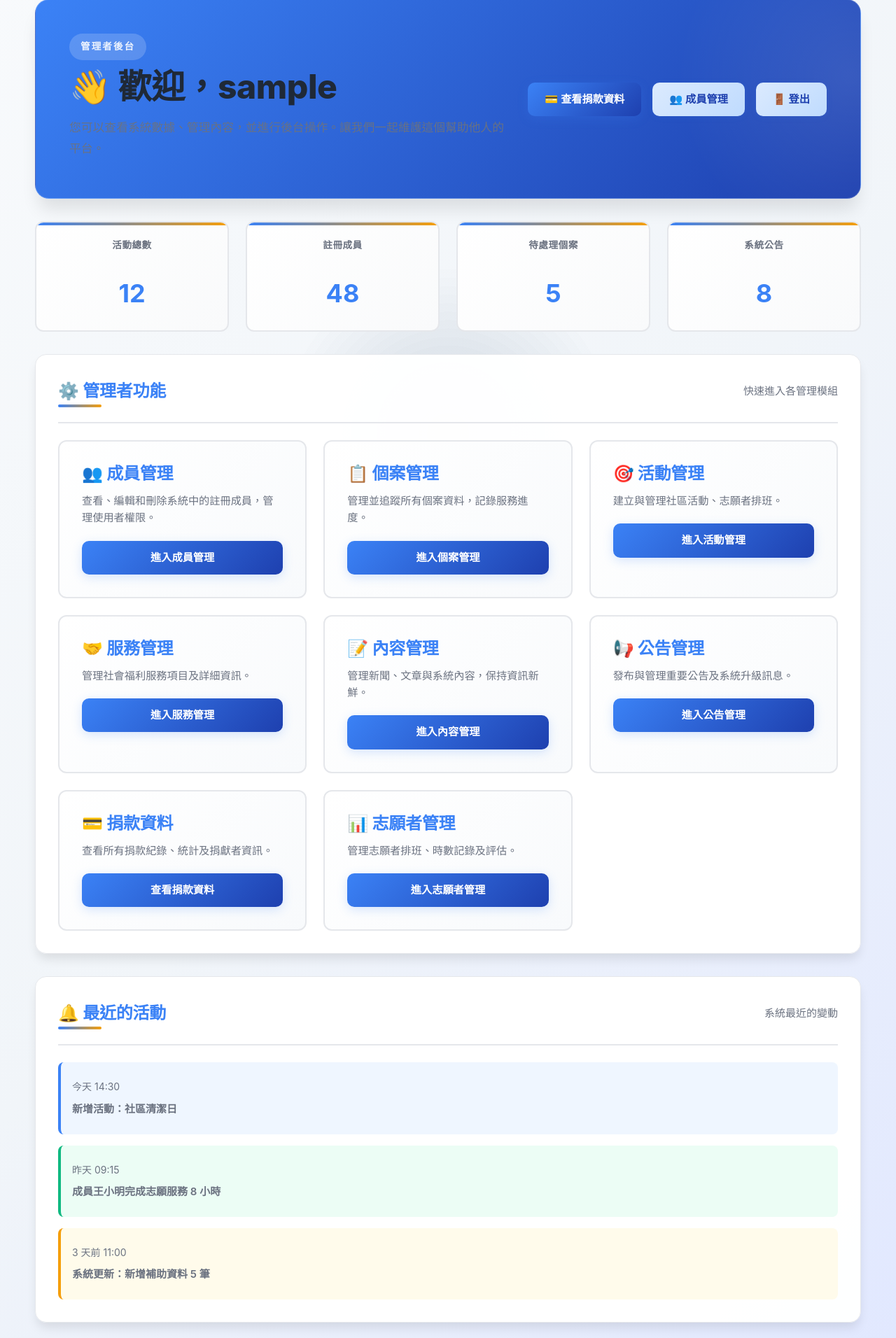
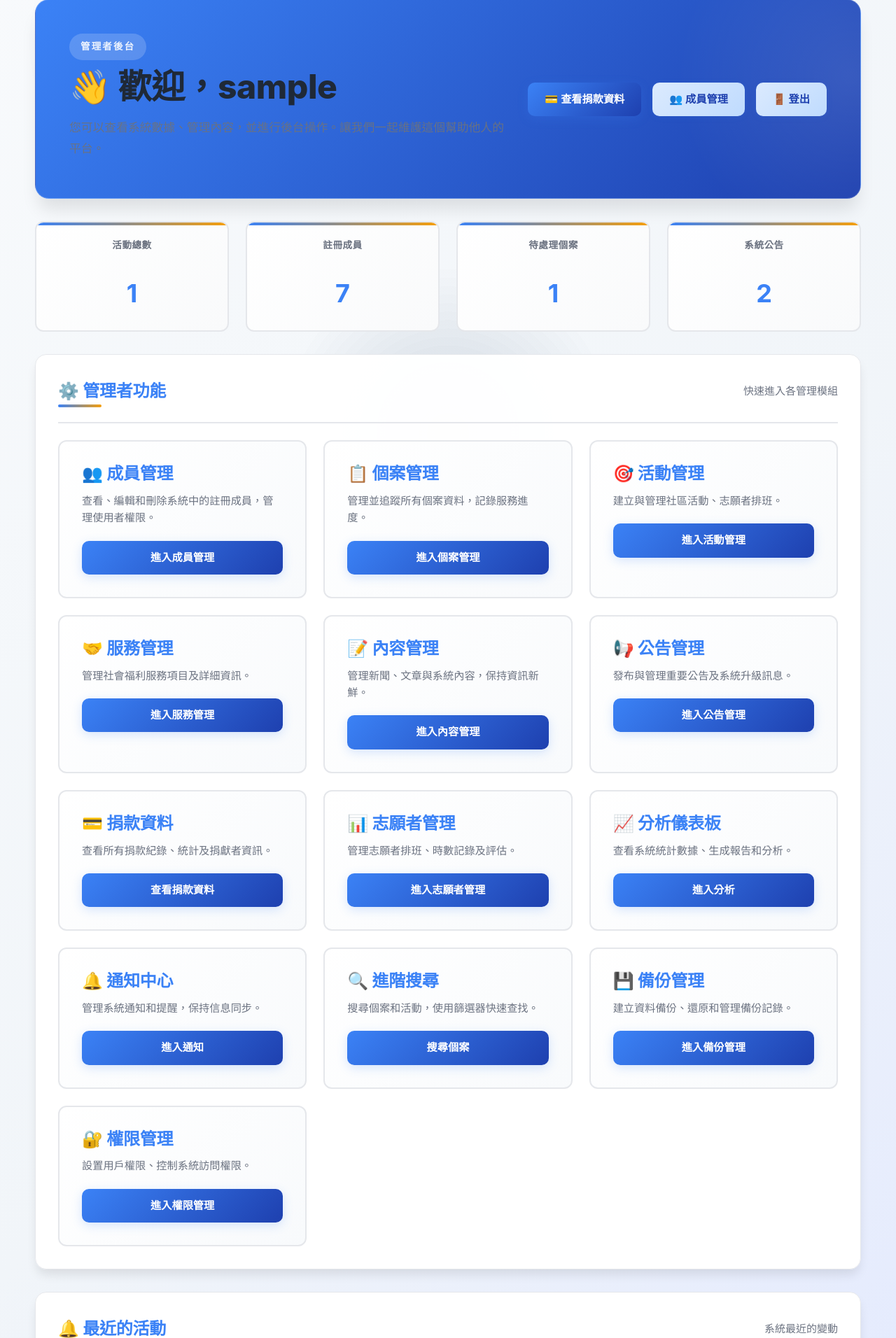
Before and after one commit to HankLee1016/-, a Flask app: page /admin in a window 1280 px wide. Shown: the part 100-2012 px from the top of the page at 70% size. Run offline with Flask 3, Linux system fonts and the light colour scheme; the visitor is signed in with stand-in values (Sample User, id 1); some libraries are stand-ins or nearby versions.

Commit message:
介面功能

```diff
--- a/templates/admin.html
+++ b/templates/admin.html
@@ -23,19 +23,19 @@
 <div class="stats-grid">
     <div class="stat-box">
         <h3>活動總數</h3>
-        <div class="value">12</div>
+        <div class="value">{{ activities_count }}</div>
     </div>
     <div class="stat-box">
         <h3>註冊成員</h3>
-        <div class="value">48</div>
+        <div class="value">{{ members_count }}</div>
     </div>
     <div class="stat-box">
         <h3>待處理個案</h3>
-        <div class="value">5</div>
+        <div class="value">{{ pending_cases_count }}</div>
     </div>
     <div class="stat-box">
         <h3>系統公告</h3>
-        <div class="value">8</div>
+        <div class="value">{{ announcements_count }}</div>
     </div>
 </div>
 
@@ -93,6 +93,36 @@
             <p>管理志願者排班、時數記錄及評估。</p>
             <a class="button" href="/admin/volunteer">進入志願者管理</a>
         </div>
+
+        <div class="feature-card">
+            <h3>📈 分析儀表板</h3>
+            <p>查看系統統計數據、生成報告和分析。</p>
+            <a class="button" href="/analytics/dashboard">進入分析</a>
+        </div>
+
+        <div class="feature-card">
+            <h3>🔔 通知中心</h3>
+            <p>管理系統通知和提醒，保持信息同步。</p>
+            <a class="button" href="/notifications">進入通知</a>
+        </div>
+
+        <div class="feature-card">
+            <h3>🔍 進階搜尋</h3>
+            <p>搜尋個案和活動，使用篩選器快速查找。</p>
+            <a class="button" href="/search/cases">搜尋個案</a>
+        </div>
+
+        <div class="feature-card">
+            <h3>💾 備份管理</h3>
+            <p>建立資料備份、還原和管理備份記錄。</p>
+            <a class="button" href="/admin/backups">進入備份管理</a>
+        </div>
+
+        <div class="feature-card">
+            <h3>🔐 權限管理</h3>
+            <p>設置用戶權限、控制系統訪問權限。</p>
+            <a class="button" href="/admin/permissions">進入權限管理</a>
+        </div>
     </div>
 </section>
 
```
